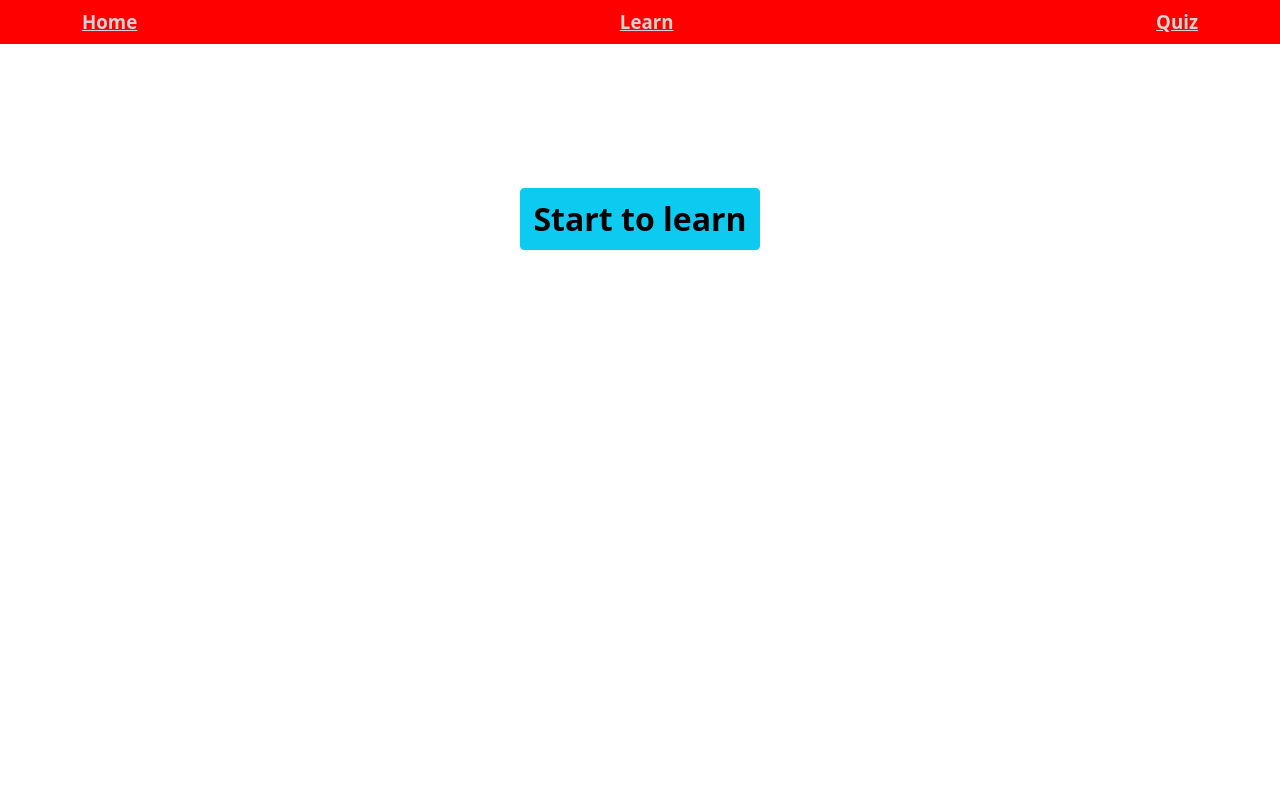
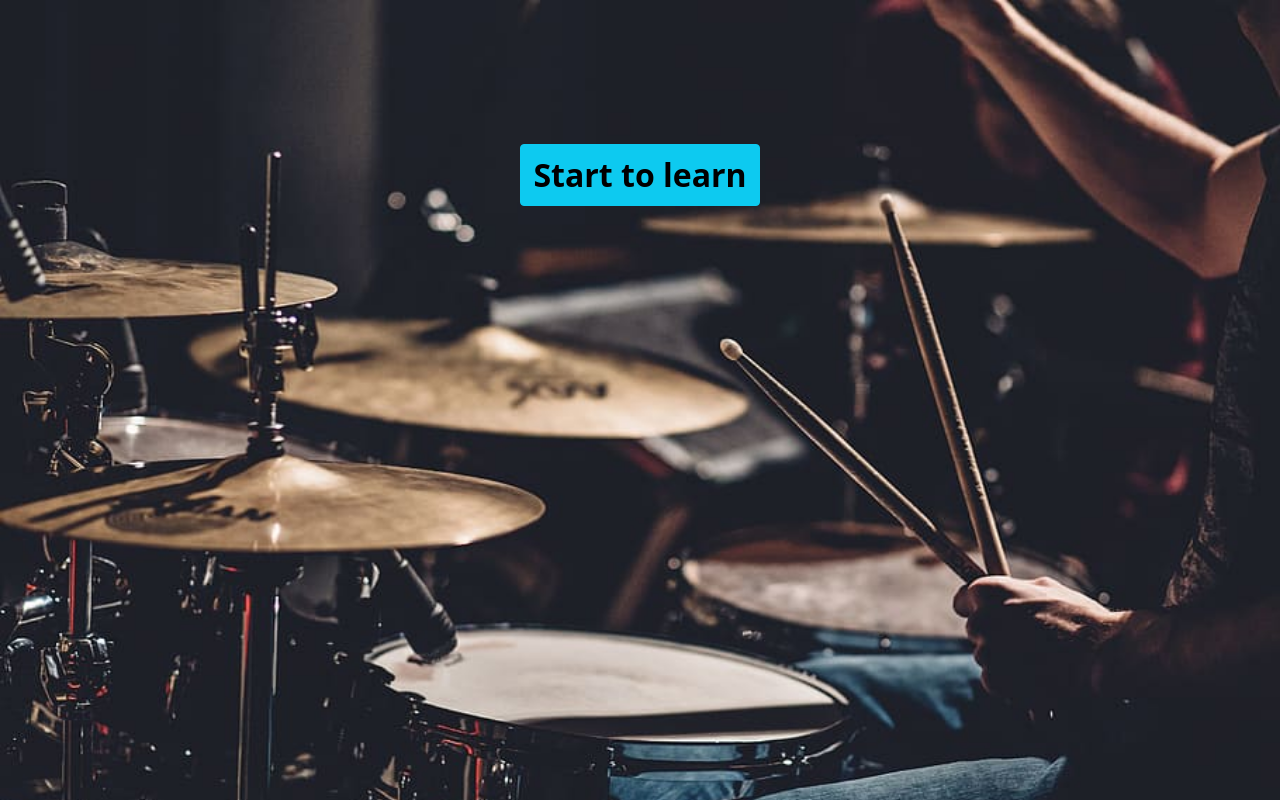
Before and after one commit to liuzheyu1998/drum-master, a Flask app: page / in a window 1280 px wide. Run offline with Flask 2, Linux system fonts and the light colour scheme; some libraries are stand-ins or nearby versions.

Commit message:
add homepage background image

```diff
--- a/static/main.css
+++ b/static/main.css
@@ -137,3 +137,10 @@
     display: flex;
 
 }
+
+#welcome_background {
+    background-image: url('welcome_background.jpeg');
+    background-repeat: no-repeat;
+    background-attachment: fixed;
+    background-size: cover;
+}
--- a/templates/welcome.html
+++ b/templates/welcome.html
@@ -1,17 +1,35 @@
-{% extends "layout.html" %}
+<!doctype html>
+<html lang="en">
+<head>
+    <!-- Required meta tags -->
+    <meta charset="utf-8">
+    <meta name="viewport" content="width=device-width, initial-scale=1">
+        <link rel="icon" href="data:,">
 
-{% block content %}
 
+
+    <!-- jquery -->
+    <script src="https://code.jquery.com/jquery-3.5.1.min.js"></script>
+
+    <script src="https://code.jquery.com/ui/1.12.0/jquery-ui.min.js"></script>
+    <link rel="stylesheet" href="http://code.jquery.com/ui/1.12.1/themes/base/jquery-ui.css">
+
+
+    <!-- Bootstrap CSS -->
+    <link rel="stylesheet" href="https://stackpath.bootstrapcdn.com/bootstrap/4.2.1/css/bootstrap.min.css">
+    <link href="https://cdn.jsdelivr.net/npm/bootstrap@5.0.2/dist/css/bootstrap.min.css" rel="stylesheet">
+    <script src="https://cdn.jsdelivr.net/npm/bootstrap@5.0.2/dist/js/bootstrap.bundle.min.js"></script>
+
+    <!-- self defined -->
+    <link rel="stylesheet" href="{{url_for('static', filename='main.css')}}">
 
     <script type="text/javascript" src="{{ url_for('static', filename = 'welcome.js') }}"></script>
     <script type="text/javascript" src="{{ url_for('static', filename = 'jquery.imagemapster.js') }}"></script>
 
+</head>
 
-<script>
+<body id="welcome_background">
 
-
-
-</script>
 
     <br>
     <br>
@@ -21,4 +39,6 @@
     <br>
     <button type="button" id="startToLearn" class="btn btn-info startButton">Start to learn</button>
 
-{% endblock %}
+</body>
+
+</html>
```
Also changed, not shown: static/welcome_background.jpeg (added). Lines whose indentation alone changed are shown as unchanged.
